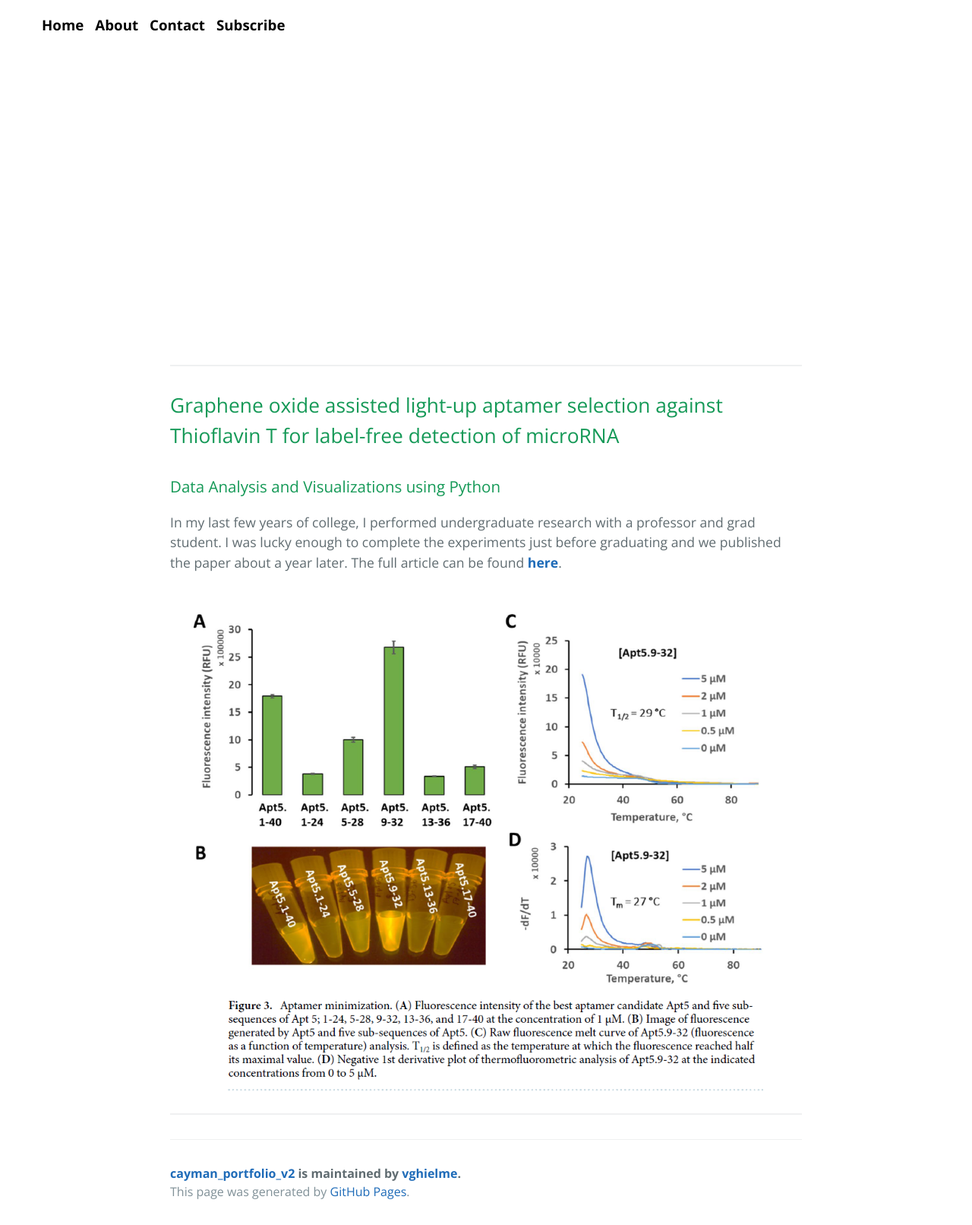
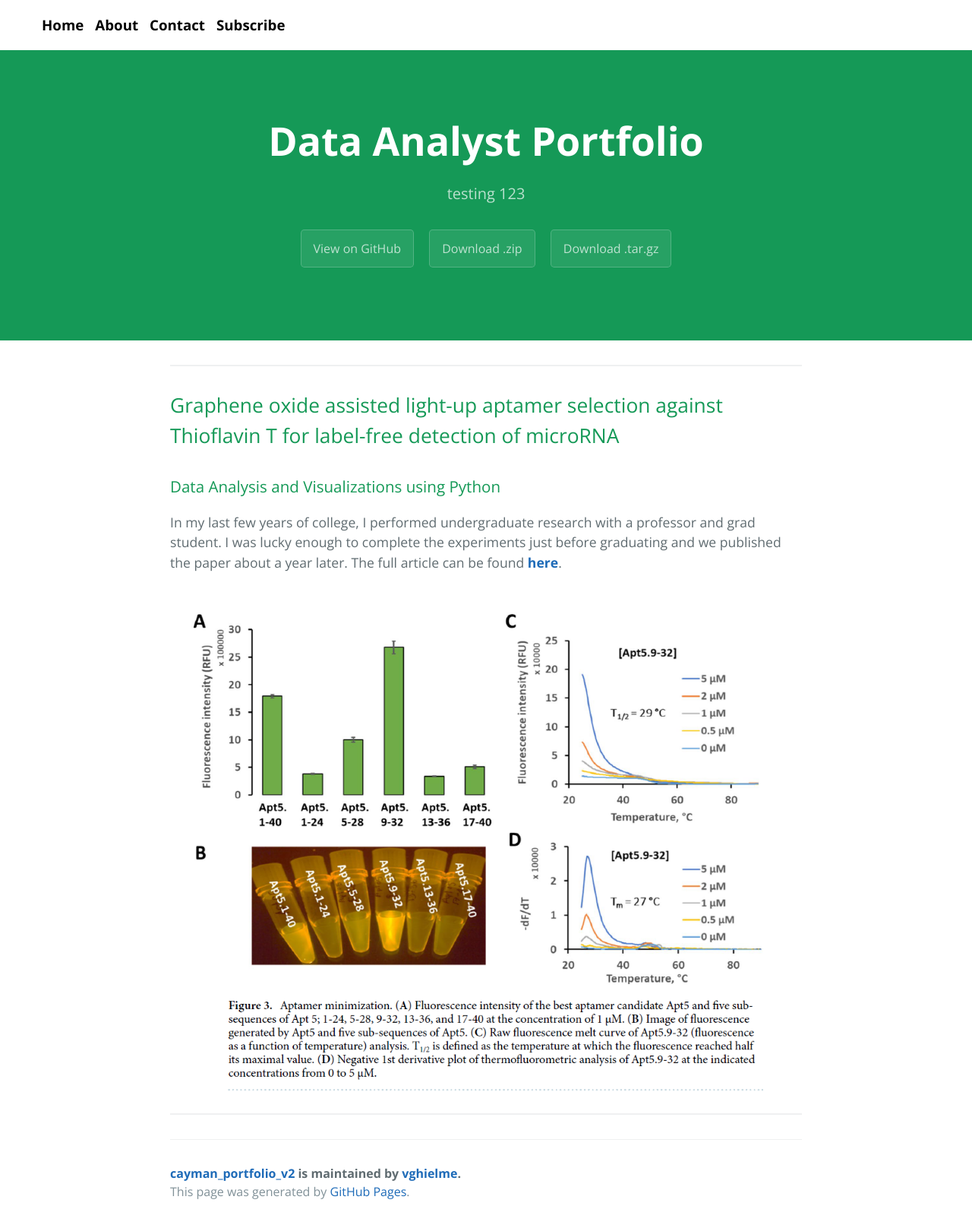
Before and after one commit to vghielme/cayman_portfolio_v2, a Jekyll site: the page built from index.md, in a window 1280 px wide. Shown: the whole page at 76% size. Built offline with Jekyll 4.4.1, drawn with Linux system fonts in a browser that asks for light colours.

Commit message:
Update jekyll-theme-cayman.scss

```diff
--- a/_sass/jekyll-theme-cayman.scss
+++ b/_sass/jekyll-theme-cayman.scss
@@ -108,6 +108,7 @@ a {
 .page-header {
   color: $header-heading-color;
   text-align: center;
+  background-color: $header-bg-color;
   background-image: url('../thumbnail.png');
   background-size: 100% auto;
 
```
